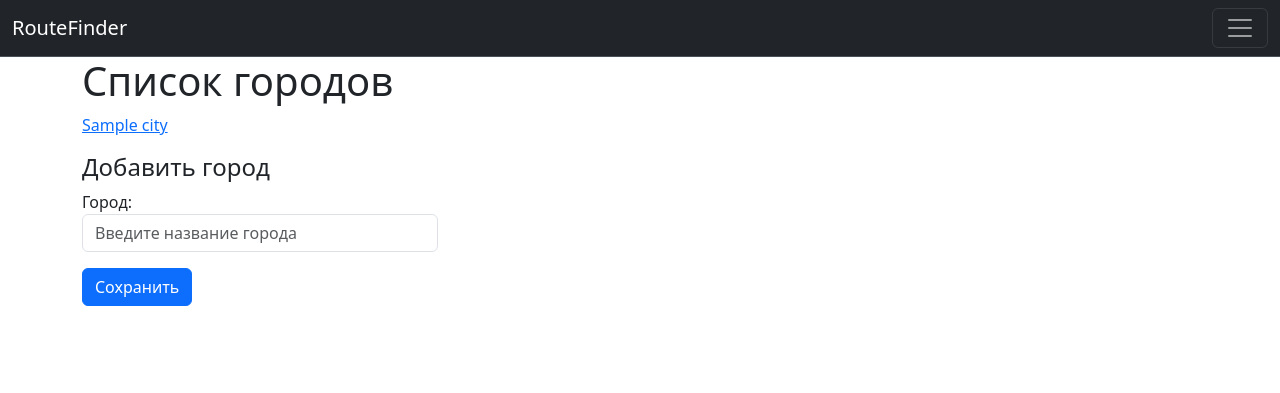
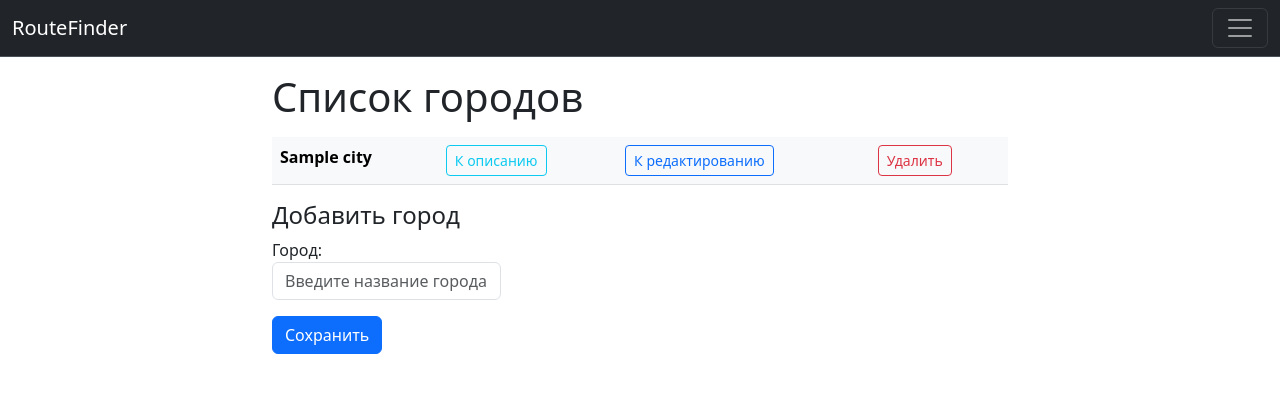
Before and after one commit to RuslanGafurov/RouteFinder, a Django app: page /cities/ in a window 1280 px wide. Shown: the top 393 px of the page. Run offline with Django 4.2, Linux system fonts and the light colour scheme; tables that the repository leaves empty hold one stand-in row (values such as "Sample post"); some libraries are stand-ins or nearby versions.

Commit message:
Configured the display of cities and added buttons

```diff
--- a/cities/templates/cities/list.html
+++ b/cities/templates/cities/list.html
@@ -8,22 +8,55 @@
 
 {% block content %}
 
+
+    <div class="row my-3">
+        <div class="col-md-8 mx-auto">
+
+
         <h1>Список городов</h1>
 
-        <div class="row">
-            <div class="col-md">
+            <table class="table my-3">
+                <thead>
+
+                </thead>
+                <tbody>
+
                     {% for object in objects_list %}
-                    <p>
-                        <a href="{% url 'cities:detail' pk=object.pk %}">
-                            {{ object.name }}
+                        <tr class="table-light">
+                            <th>{{ object.name }}</th>
+                            <td>
+                                <a href="{% url 'cities:detail' object.id %}">
+                                    <button type="button" class="btn btn-outline-info btn-sm">
+                                        К описанию
+                                    </button>
                                 </a>
-                    </p>
+                            </td>
+                            <td>
+                                <a href="{% url 'cities:update' object.id %}">
+                                    <button type="button" class="btn btn-outline-primary btn-sm">
+                                        К редактированию
+                                    </button>
+                                </a>
+                            </td>
+                            <td>
+                                <a href="{% url 'cities:delete' object.id %}">
+                                    <button type="button" class="btn btn-outline-danger btn-sm">
+                                        Удалить
+                                    </button>
+                                </a>
+                            </td>
+                        </tr>
                     {% endfor %}
-            </div>
-        </div>
+
+                </tbody>
+            </table>
 
             <h4>Добавить город</h4>
 
             {% include 'form.html' with button='Сохранить' %}
 
+        </div>
+    </div>
+
+
 {% endblock content%}
```
Lines whose indentation alone changed are shown as unchanged.
